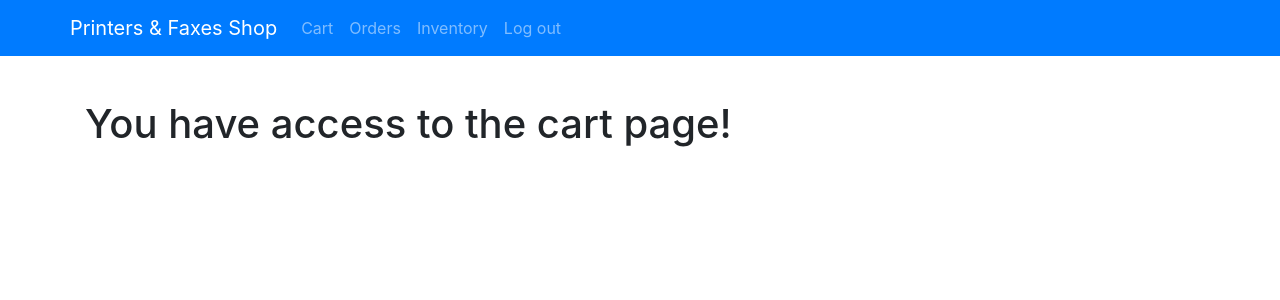
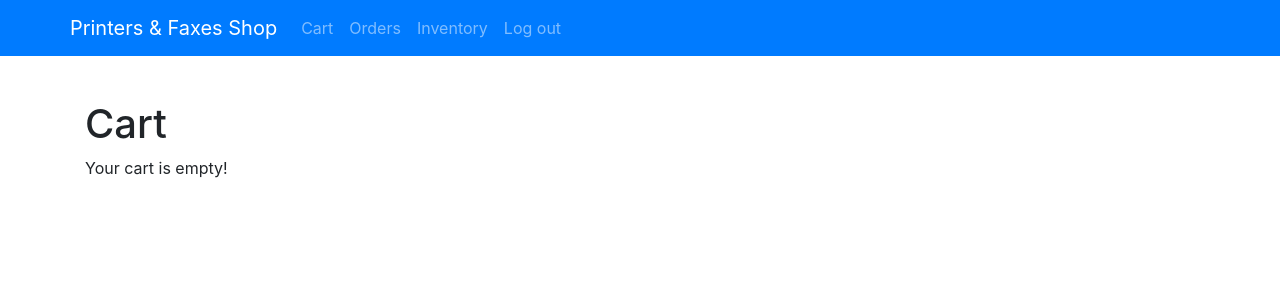
Before and after one commit to dloranc/printers-shop, a React (Create React App) app: page /cart in a window 1280 px wide. Shown: the top 300 px of the page. Built offline with nearby package versions, Linux system fonts and the light colour scheme; sample sign-in values are in the browser's storage.

Commit message:
Show products in the cart

```diff
--- /dev/null
+++ b/src/components/Cart/Cart.js
@@ -0,0 +1,26 @@
+import React, { Component } from 'react'
+import { connect } from 'react-redux';
+import Button from 'react-bootstrap/Button';
+import CartProductList from './Product/List/List';
+
+export class Cart extends Component {
+  render() {
+    return (
+      <>
+        <h1>Cart</h1>
+
+        <CartProductList/>
+
+        {this.props.products.length > 0 && <Button variant="primary" type="submit">Buy</Button>}
+      </>
+    )
+  }
+}
+
+const mapStateToProps = (state) => {
+  return {
+      products: state.cart,
+  }
+};
+
+export default connect(mapStateToProps)(Cart);
--- /dev/null
+++ b/src/components/Cart/Product/List/List.js
@@ -0,0 +1,36 @@
+import React, { Component } from 'react'
+import { connect } from 'react-redux';
+
+export class CartProductList extends Component {
+  showProductList = () => {
+    return (
+      <>
+        {this.props.products.map(product => (
+          <div key={product.id}>{product.name}</div>
+        ))}
+
+        <div>Total price: {this.showTotalPrice()}</div>
+      </>
+    )
+  }
+
+  showCartIsEmpty = () => {
+    return <p>Your cart is empty!</p>;
+  }
+
+  showTotalPrice = () => {
+    return this.props.products.reduce((sum, product) => sum + product.amount * product.price, 0);
+  }
+
+  render() {
+    return this.props.products.length > 0 ? this.showProductList() : this.showCartIsEmpty()
+  }
+}
+
+const mapStateToProps = (state) => {
+  return {
+      products: state.cart,
+  }
+};
+
+export default connect(mapStateToProps)(CartProductList);
--- a/src/screens/Cart/Cart.js
+++ b/src/screens/Cart/Cart.js
@@ -1,11 +1,12 @@
 import React from 'react';
 import { Redirect } from 'react-router-dom';
 import { connect } from 'react-redux';
+import Cart from './../../components/Cart/Cart';
 
 class ScreensCart extends React.Component {
     render() {
         if (this.props.isAuthenticated) {
-            return <h1>You have access to the cart page!</h1>;
+            return <Cart/>;
         }
 
         return <Redirect to="/"></Redirect>;
```
